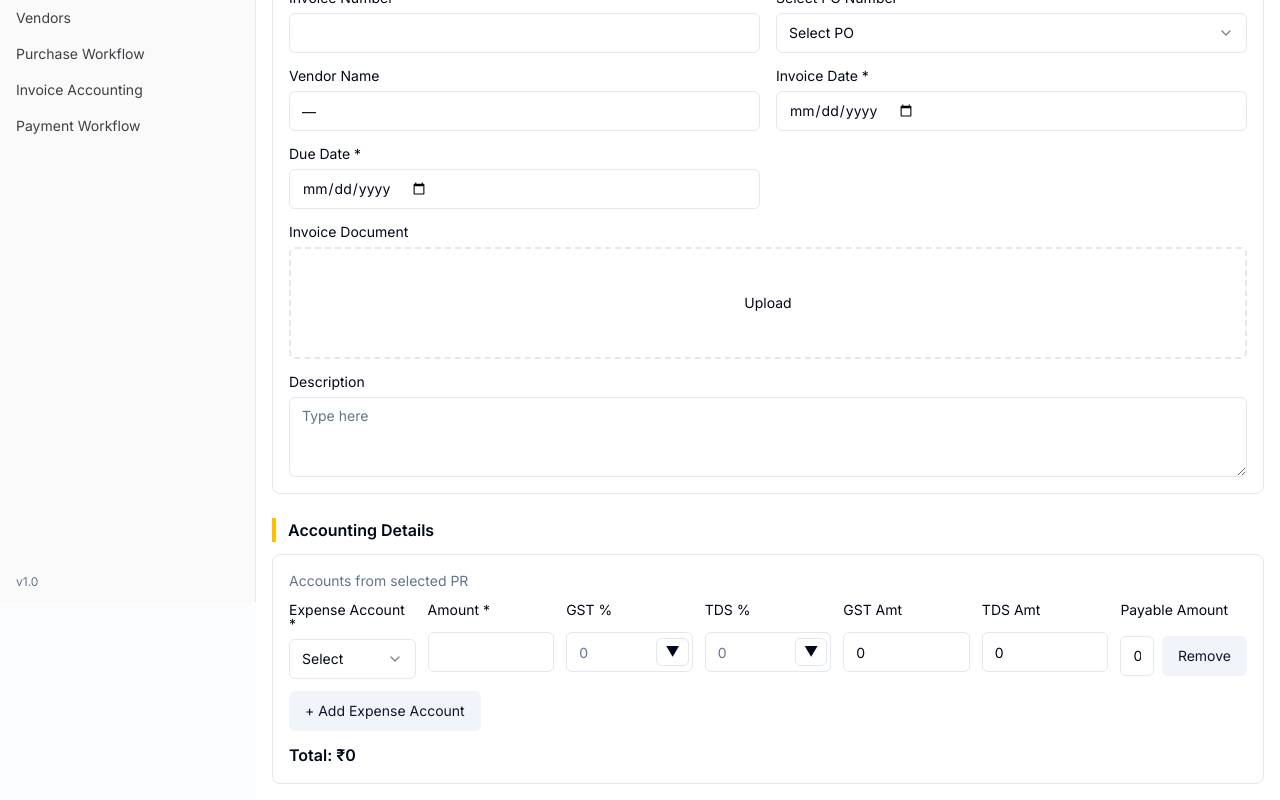
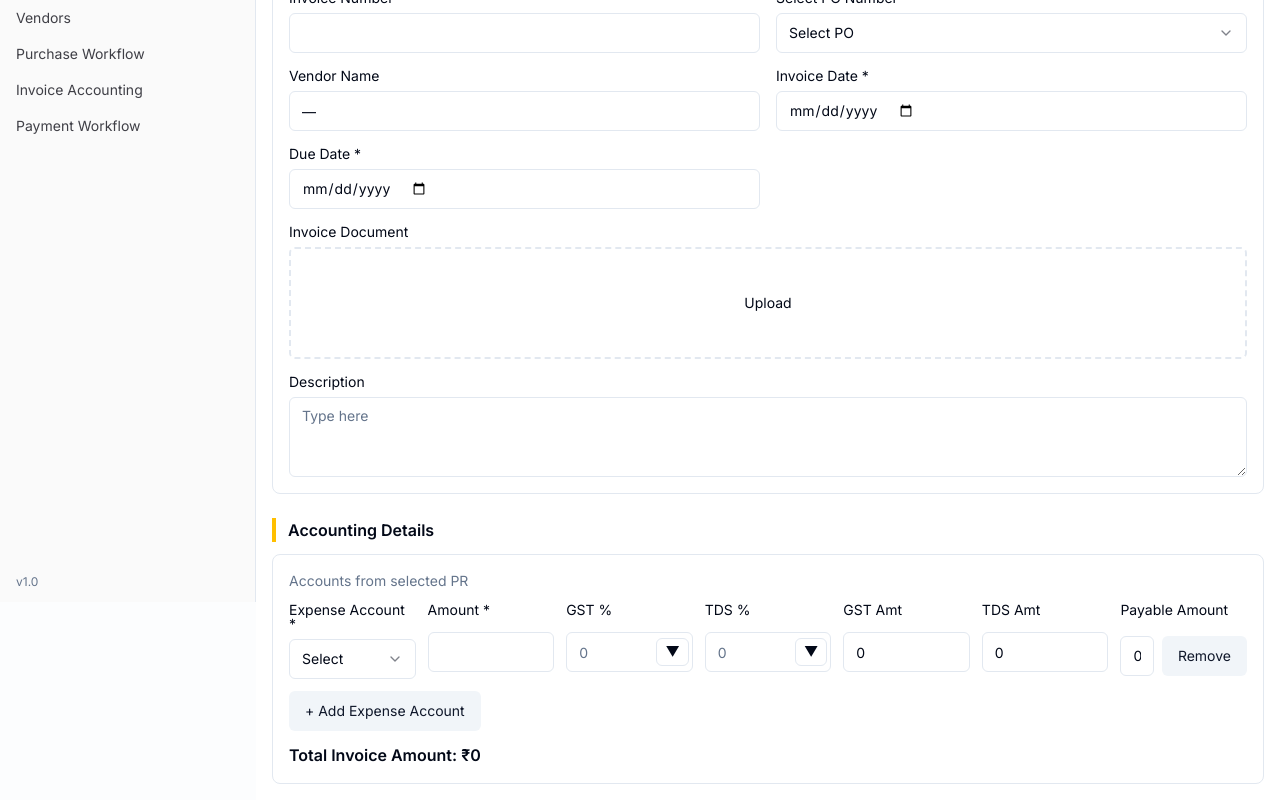
Before and after one commit to vinod-cm/belong-expense, a React (Vite) app: page /expense/invoices/create in a window 1280 px wide. Shown: the part 198-998 px from the top of the page. Built offline with nearby package versions, Linux system fonts and the light colour scheme.

Commit message:
Rename total label to 'Total Invoice Amount'
cgen-09bfb8ad8b4f4a81a438afb1d749c5ef

```diff
--- a/client/pages/CreateInvoice.tsx
+++ b/client/pages/CreateInvoice.tsx
@@ -187,9 +187,9 @@ export default function CreateInvoicePage() {
                   </div>
                 )}
                 <Button variant="secondary" onClick={addRow}>+ Add Expense Account</Button>
-                <div className="mt-2 font-semibold">Total: ₹{total.toLocaleString()}</div>
+                <div className="mt-2 font-semibold">Total Invoice Amount: ₹{total.toLocaleString()}</div>
                 {exceeds && (
-                  <div className="text-sm text-destructive">Total exceeds remaining amount for PR (₹{remainingForPR.toLocaleString()}).</div>
+                  <div className="text-sm text-destructive">Total exceeds remaining amount for PR (���{remainingForPR.toLocaleString()}).</div>
                 )}
               </div>
             </Section>
```
